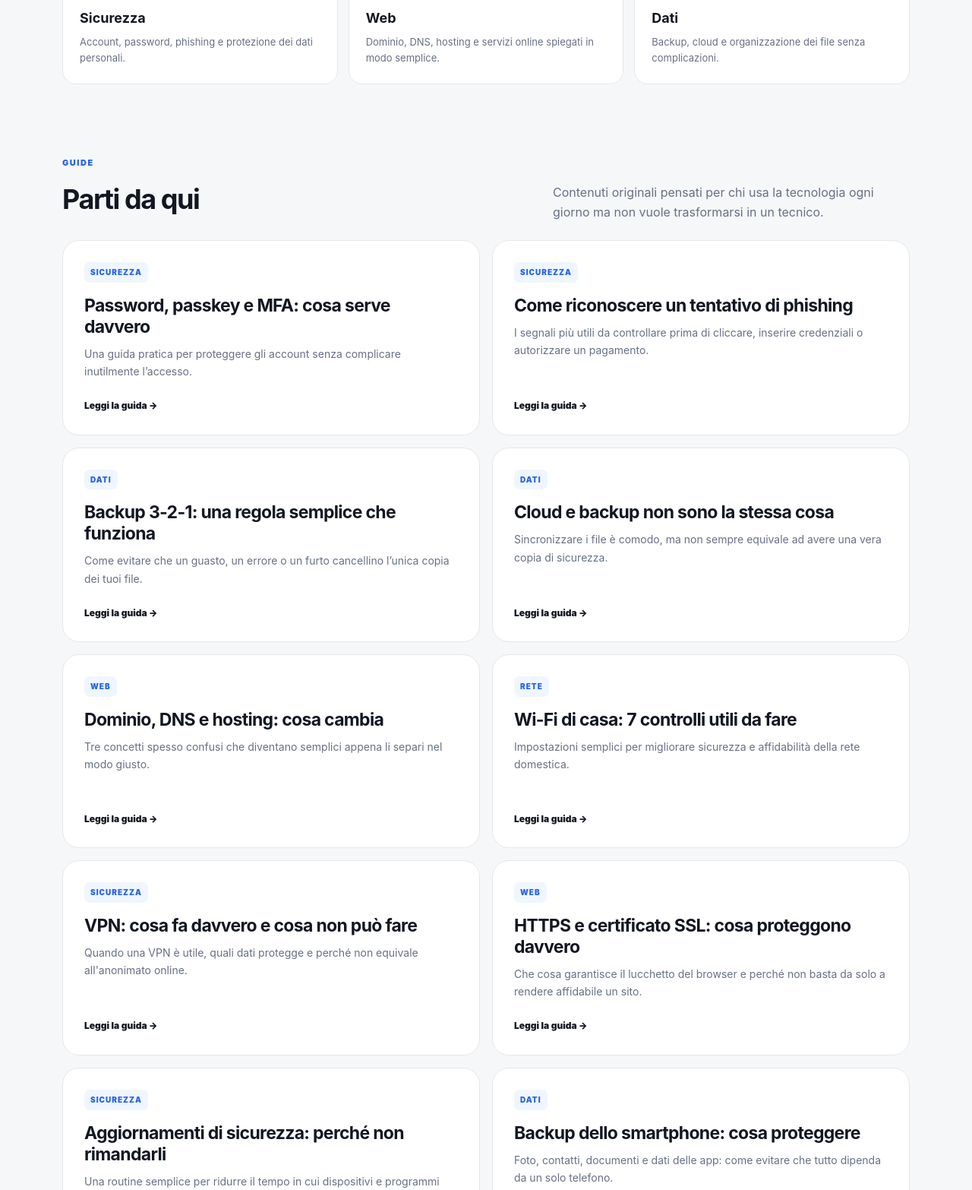
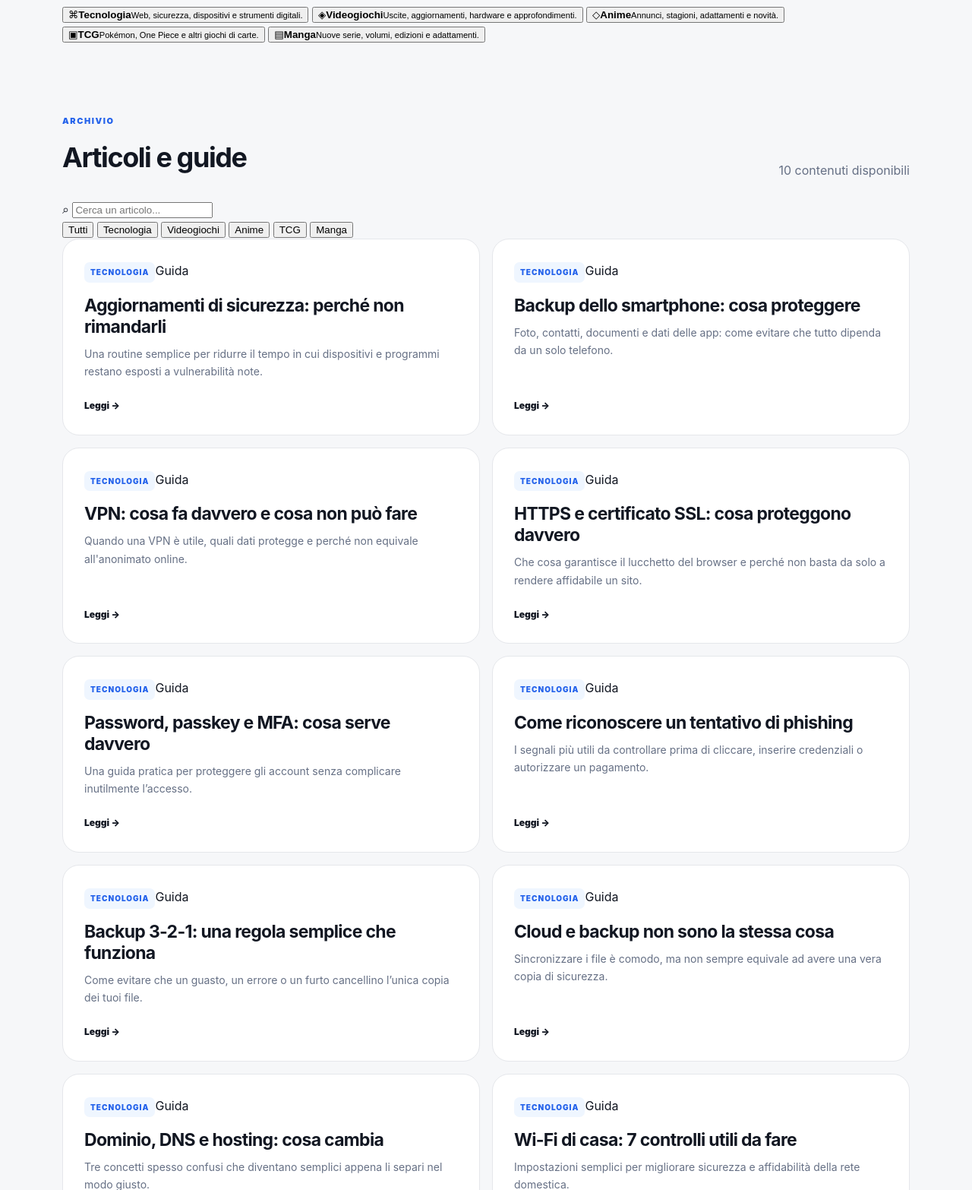
Before and after one commit to RukaKajiya/lfbr.it, a plain HTML site: page index.html in a window 1280 px wide. Shown: the part 671-2237 px from the top of the page at 76% size. Drawn offline with Linux system fonts and the light colour scheme.

Commit message:
Riorganizza home con categorie, ricerca e filtri

```diff
--- a/index.html
+++ b/index.html
@@ -3,12 +3,13 @@
 <head>
   <meta charset="utf-8">
   <meta name="viewport" content="width=device-width, initial-scale=1">
-  <title>LFBR — Tecnologia pratica, senza complicazioni</title>
-  <meta name="description" content="Guide semplici e concrete su sicurezza digitale, web, backup, account e strumenti online.">
+  <title>LFBR — Tecnologia, videogiochi, anime, TCG e manga</title>
+  <meta name="description" content="Guide e articoli su tecnologia, videogiochi, anime, giochi di carte collezionabili e manga. Contenuti chiari, aggiornati e facili da trovare.">
   <meta name="robots" content="index,follow">
   <link rel="canonical" href="https://lfbr.it/">
   <link rel="stylesheet" href="styles.css">
   <script async src="https://pagead2.googlesyndication.com/pagead/js/adsbygoogle.js?client=ca-pub-5244616248346330" crossorigin="anonymous"></script>
+  <script defer src="script.js"></script>
 </head>
 <body>
 <div class="site">
@@ -18,66 +19,107 @@
     <span>LFBR</span>
   </a>
   <nav>
-    <a href="index.html#guide">Guide</a>
+    <a href="#articoli">Articoli</a>
+    <a href="#categorie">Categorie</a>
     <a href="chi-siamo.html">Chi siamo</a>
     <a href="privacy.html">Privacy</a>
   </nav>
 </header>
+
 <main>
 <section class="hero">
   <div>
-    <span class="eyebrow">Tecnologia pratica</span>
-    <h1>Capire il digitale, senza perdersi nei tecnicismi.</h1>
-    <p class="lead">Guide chiare su sicurezza, web e strumenti digitali: pochi concetti, spiegati bene, da applicare davvero.</p>
+    <span class="eyebrow">LFBR Magazine</span>
+    <h1>Tecnologia e cultura pop, senza rumore.</h1>
+    <p class="lead">Guide pratiche, novità selezionate e approfondimenti su tecnologia, videogiochi, anime, TCG e manga.</p>
+    <div class="hero-actions">
+      <a class="primary-btn" href="#articoli">Esplora gli articoli</a>
+      <a class="secondary-btn" href="#categorie">Sfoglia per categoria</a>
+    </div>
   </div>
   <aside class="hero-card">
-    <small>Metodo LFBR</small>
-    <strong>Prima capire. Poi scegliere.</strong>
-    <p>Niente liste infinite di prodotti o promesse facili: partiamo dai concetti che servono per prendere decisioni migliori.</p>
+    <small>Linea editoriale</small>
+    <strong>Meno quantità, più utilità.</strong>
+    <p>Gli articoli recenti vengono selezionati solo quando c’è qualcosa di concreto da raccontare. Le guide restano disponibili come riferimento nel tempo.</p>
   </aside>
 </section>
 
-<section class="topics">
-  <article class="topic"><span>01</span><h2>Sicurezza</h2><p>Account, password, phishing e protezione dei dati personali.</p></article>
-  <article class="topic"><span>02</span><h2>Web</h2><p>Dominio, DNS, hosting e servizi online spiegati in modo semplice.</p></article>
-  <article class="topic"><span>03</span><h2>Dati</h2><p>Backup, cloud e organizzazione dei file senza complicazioni.</p></article>
+<section class="section compact-section" id="categorie">
+  <div class="section-head">
+    <div><span class="eyebrow">Categorie</span><h2>Scegli cosa seguire</h2></div>
+    <p>Cinque aree principali, con articoli filtrabili dalla home.</p>
+  </div>
+  <div class="category-grid">
+    <button class="category-card category-filter" type="button" data-filter="tecnologia">
+      <span class="category-icon">⌘</span><strong>Tecnologia</strong><small>Web, sicurezza, dispositivi e strumenti digitali.</small>
+    </button>
+    <button class="category-card category-filter" type="button" data-filter="videogiochi">
+      <span class="category-icon">◈</span><strong>Videogiochi</strong><small>Uscite, aggiornamenti, hardware e approfondimenti.</small>
+    </button>
+    <button class="category-card category-filter" type="button" data-filter="anime">
+      <span class="category-icon">◇</span><strong>Anime</strong><small>Annunci, stagioni, adattamenti e novità.</small>
+    </button>
+    <button class="category-card category-filter" type="button" data-filter="tcg">
+      <span class="category-icon">▣</span><strong>TCG</strong><small>Pokémon, One Piece e altri giochi di carte.</small>
+    </button>
+    <button class="category-card category-filter" type="button" data-filter="manga">
+      <span class="category-icon">▤</span><strong>Manga</strong><small>Nuove serie, volumi, edizioni e adattamenti.</small>
+    </button>
+  </div>
 </section>
 
-<section class="section" id="guide">
-  <div class="section-head">
-    <div><span class="eyebrow">Guide</span><h2>Parti da qui</h2></div>
-    <p>Contenuti originali pensati per chi usa la tecnologia ogni giorno ma non vuole trasformarsi in un tecnico.</p>
+<section class="section" id="articoli">
+  <div class="section-head article-heading">
+    <div><span class="eyebrow">Archivio</span><h2>Articoli e guide</h2></div>
+    <p id="resultCount" aria-live="polite">10 contenuti disponibili</p>
   </div>
-  <div class="guide-grid">
-    <a class="guide-card" href="articoli/password-mfa.html"><span class="tag">Sicurezza</span><h3>Password, passkey e MFA: cosa serve davvero</h3><p>Una guida pratica per proteggere gli account senza complicare inutilmente l’accesso.</p><span class="read">Leggi la guida →</span></a>
-    <a class="guide-card" href="articoli/phishing.html"><span class="tag">Sicurezza</span><h3>Come riconoscere un tentativo di phishing</h3><p>I segnali più utili da controllare prima di cliccare, inserire credenziali o autorizzare un pagamento.</p><span class="read">Leggi la guida →</span></a>
-    <a class="guide-card" href="articoli/backup-321.html"><span class="tag">Dati</span><h3>Backup 3-2-1: una regola semplice che funziona</h3><p>Come evitare che un guasto, un errore o un furto cancellino l’unica copia dei tuoi file.</p><span class="read">Leggi la guida →</span></a>
-    <a class="guide-card" href="articoli/cloud-o-backup.html"><span class="tag">Dati</span><h3>Cloud e backup non sono la stessa cosa</h3><p>Sincronizzare i file è comodo, ma non sempre equivale ad avere una vera copia di sicurezza.</p><span class="read">Leggi la guida →</span></a>
-    <a class="guide-card" href="articoli/dominio-dns-hosting.html"><span class="tag">Web</span><h3>Dominio, DNS e hosting: cosa cambia</h3><p>Tre concetti spesso confusi che diventano semplici appena li separi nel modo giusto.</p><span class="read">Leggi la guida →</span></a>
-    <a class="guide-card" href="articoli/wifi-casa.html"><span class="tag">Rete</span><h3>Wi-Fi di casa: 7 controlli utili da fare</h3><p>Impostazioni semplici per migliorare sicurezza e affidabilità della rete domestica.</p><span class="read">Leggi la guida →</span></a>
-    <a class="guide-card" href="articoli/vpn-cosa-fa.html"><span class="tag">Sicurezza</span><h3>VPN: cosa fa davvero e cosa non può fare</h3><p>Quando una VPN è utile, quali dati protegge e perché non equivale all'anonimato online.</p><span class="read">Leggi la guida →</span></a>
-    <a class="guide-card" href="articoli/https-certificato.html"><span class="tag">Web</span><h3>HTTPS e certificato SSL: cosa proteggono davvero</h3><p>Che cosa garantisce il lucchetto del browser e perché non basta da solo a rendere affidabile un sito.</p><span class="read">Leggi la guida →</span></a>
-    <a class="guide-card" href="articoli/aggiornamenti-sicurezza.html"><span class="tag">Sicurezza</span><h3>Aggiornamenti di sicurezza: perché non rimandarli</h3><p>Una routine semplice per ridurre il tempo in cui dispositivi e programmi restano esposti a vulnerabilità note.</p><span class="read">Leggi la guida →</span></a>
-    <a class="guide-card" href="articoli/backup-smartphone.html"><span class="tag">Dati</span><h3>Backup dello smartphone: cosa proteggere</h3><p>Foto, contatti, documenti e dati delle app: come evitare che tutto dipenda da un solo telefono.</p><span class="read">Leggi la guida →</span></a>
+
+  <div class="content-toolbar" role="search">
+    <label class="search-box" for="articleSearch">
+      <span aria-hidden="true">⌕</span>
+      <input id="articleSearch" type="search" placeholder="Cerca un articolo..." autocomplete="off">
+    </label>
+    <div class="filter-row" aria-label="Filtra per categoria">
+      <button class="filter-btn active" type="button" data-filter="all">Tutti</button>
+      <button class="filter-btn" type="button" data-filter="tecnologia">Tecnologia</button>
+      <button class="filter-btn" type="button" data-filter="videogiochi">Videogiochi</button>
+      <button class="filter-btn" type="button" data-filter="anime">Anime</button>
+      <button class="filter-btn" type="button" data-filter="tcg">TCG</button>
+      <button class="filter-btn" type="button" data-filter="manga">Manga</button>
+    </div>
+  </div>
+
+  <div class="guide-grid" id="articleGrid">
+    <a class="guide-card" data-category="tecnologia" href="articoli/aggiornamenti-sicurezza.html"><div class="card-top"><span class="tag">Tecnologia</span><span class="content-type">Guida</span></div><h3>Aggiornamenti di sicurezza: perché non rimandarli</h3><p>Una routine semplice per ridurre il tempo in cui dispositivi e programmi restano esposti a vulnerabilità note.</p><span class="read">Leggi →</span></a>
+    <a class="guide-card" data-category="tecnologia" href="articoli/backup-smartphone.html"><div class="card-top"><span class="tag">Tecnologia</span><span class="content-type">Guida</span></div><h3>Backup dello smartphone: cosa proteggere</h3><p>Foto, contatti, documenti e dati delle app: come evitare che tutto dipenda da un solo telefono.</p><span class="read">Leggi →</span></a>
+    <a class="guide-card" data-category="tecnologia" href="articoli/vpn-cosa-fa.html"><div class="card-top"><span class="tag">Tecnologia</span><span class="content-type">Guida</span></div><h3>VPN: cosa fa davvero e cosa non può fare</h3><p>Quando una VPN è utile, quali dati protegge e perché non equivale all'anonimato online.</p><span class="read">Leggi →</span></a>
+    <a class="guide-card" data-category="tecnologia" href="articoli/https-certificato.html"><div class="card-top"><span class="tag">Tecnologia</span><span class="content-type">Guida</span></div><h3>HTTPS e certificato SSL: cosa proteggono davvero</h3><p>Che cosa garantisce il lucchetto del browser e perché non basta da solo a rendere affidabile un sito.</p><span class="read">Leggi →</span></a>
+    <a class="guide-card" data-category="tecnologia" href="articoli/password-mfa.html"><div class="card-top"><span class="tag">Tecnologia</span><span class="content-type">Guida</span></div><h3>Password, passkey e MFA: cosa serve davvero</h3><p>Una guida pratica per proteggere gli account senza complicare inutilmente l’accesso.</p><span class="read">Leggi →</span></a>
+    <a class="guide-card" data-category="tecnologia" href="articoli/phishing.html"><div class="card-top"><span class="tag">Tecnologia</span><span class="content-type">Guida</span></div><h3>Come riconoscere un tentativo di phishing</h3><p>I segnali più utili da controllare prima di cliccare, inserire credenziali o autorizzare un pagamento.</p><span class="read">Leggi →</span></a>
+    <a class="guide-card" data-category="tecnologia" href="articoli/backup-321.html"><div class="card-top"><span class="tag">Tecnologia</span><span class="content-type">Guida</span></div><h3>Backup 3-2-1: una regola semplice che funziona</h3><p>Come evitare che un guasto, un errore o un furto cancellino l’unica copia dei tuoi file.</p><span class="read">Leggi →</span></a>
+    <a class="guide-card" data-category="tecnologia" href="articoli/cloud-o-backup.html"><div class="card-top"><span class="tag">Tecnologia</span><span class="content-type">Guida</span></div><h3>Cloud e backup non sono la stessa cosa</h3><p>Sincronizzare i file è comodo, ma non sempre equivale ad avere una vera copia di sicurezza.</p><span class="read">Leggi →</span></a>
+    <a class="guide-card" data-category="tecnologia" href="articoli/dominio-dns-hosting.html"><div class="card-top"><span class="tag">Tecnologia</span><span class="content-type">Guida</span></div><h3>Dominio, DNS e hosting: cosa cambia</h3><p>Tre concetti spesso confusi che diventano semplici appena li separi nel modo giusto.</p><span class="read">Leggi →</span></a>
+    <a class="guide-card" data-category="tecnologia" href="articoli/wifi-casa.html"><div class="card-top"><span class="tag">Tecnologia</span><span class="content-type">Guida</span></div><h3>Wi-Fi di casa: 7 controlli utili da fare</h3><p>Impostazioni semplici per migliorare sicurezza e affidabilità della rete domestica.</p><span class="read">Leggi →</span></a>
+  </div>
+
+  <div class="empty-state" id="emptyState" hidden>
+    <strong>Nessun articolo trovato.</strong>
+    <p>Questa categoria verrà popolata con i prossimi aggiornamenti editoriali.</p>
+    <button type="button" id="resetFilters">Mostra tutti</button>
   </div>
 </section>
 
 <section class="about-strip">
-  <div><span class="eyebrow">LFBR</span><h2>Contenuti semplici, non superficiali.</h2></div>
-  <p>L’obiettivo è tradurre argomenti tecnici in decisioni concrete. Le guide spiegano il perché delle cose, non soltanto dove cliccare.</p>
+  <div><span class="eyebrow">LFBR</span><h2>Guide utili e novità selezionate.</h2></div>
+  <p>La tecnologia resta il nucleo storico del sito, affiancata da videogiochi, anime, TCG e manga. Le novità vengono scelte in base alla rilevanza, senza pubblicare per riempire l’archivio.</p>
 </section>
 </main>
+
 <footer class="footer">
-  <div>
-    <strong>LFBR</strong>
-    <p>Guide semplici per usare meglio la tecnologia di tutti i giorni.</p>
-  </div>
-  <div class="footer-links">
-    <a href="chi-siamo.html">Chi siamo</a>
-    <a href="privacy.html">Privacy</a>
-    <a href="cookie.html">Cookie</a>
-  </div>
+  <div><strong>LFBR</strong><p>Tecnologia, videogiochi, anime, TCG e manga.</p></div>
+  <div class="footer-links"><a href="chi-siamo.html">Chi siamo</a><a href="privacy.html">Privacy</a><a href="cookie.html">Cookie</a></div>
   <p class="copyright">© 2026 LFBR</p>
 </footer>
 </div>
-</body></html>
+</body>
+</html>
```
